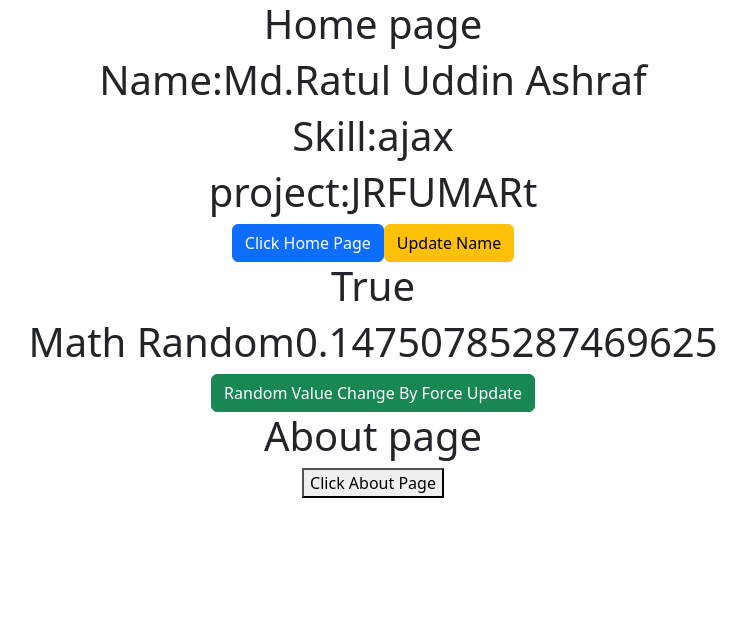
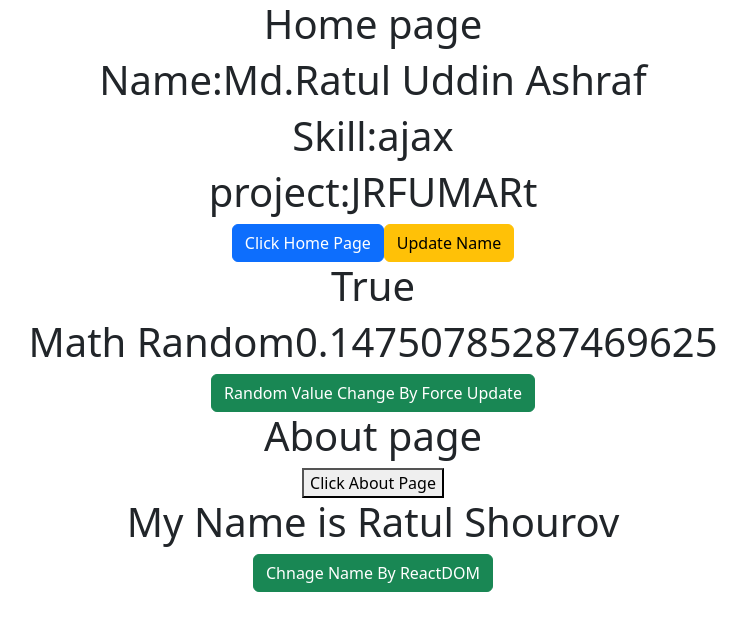
Before and after one commit to ratulshourov/react-work, a React (Create React App) app: page / in a window 1280 px wide. Shown: the top 630 px of the page, without its empty margins (267-1014 px from the left). Built offline with nearby package versions, Linux system fonts and the light colour scheme.

Commit message:
reactdom render method work

```diff
--- a/src/App.js
+++ b/src/App.js
@@ -2,11 +2,13 @@ import logo from './logo.svg';
 import './App.css';
 import Home from './components/Home';
 import About from './components/About';
+import ReactDomWork from './components/ReactDomWork';
 function App() {
   return (
     <div className="App">
       <Home title="Home"></Home>
       <About title="About"></About>
+      <ReactDomWork></ReactDomWork>
       {/* <header className="App-header">
         <img src={logo} className="App-logo" alt="logo" />
         <p>
--- a/src/components/About.js
+++ b/src/components/About.js
@@ -8,6 +8,8 @@ function About(props) {
         <div>
             <h1>{props.title}  page</h1>
             <button onClick={clickAbout.bind(this,"I am the argument value")}>Click About Page</button>
+
+
         </div>
     )
 }
--- /dev/null
+++ b/src/components/ReactDomWork.js
@@ -0,0 +1,26 @@
+import React, { Component } from 'react'
+import ReactDOM from 'react-dom';
+class ReactDomWork extends Component {
+
+    render() {
+        return (
+            <div>
+                <h1 id='nameId'>My Name is Ratul Shourov</h1>
+                <button className='btn btn-success' onClick={this.updateName}>Chnage Name By ReactDOM</button>
+            </div>
+        )
+    }
+
+    updateName = () => {
+            var container=document.getElementById('nameId');
+            var element=<h1> MY NAME IS MD.RATUL UDDIN ASHRAF </h1>;
+            ReactDOM.render(element,container,function(){
+                console.log('====================================');
+                console.log('changed');
+                console.log('====================================');
+            })
+    }
+
+}
+
+export default ReactDomWork;
```
